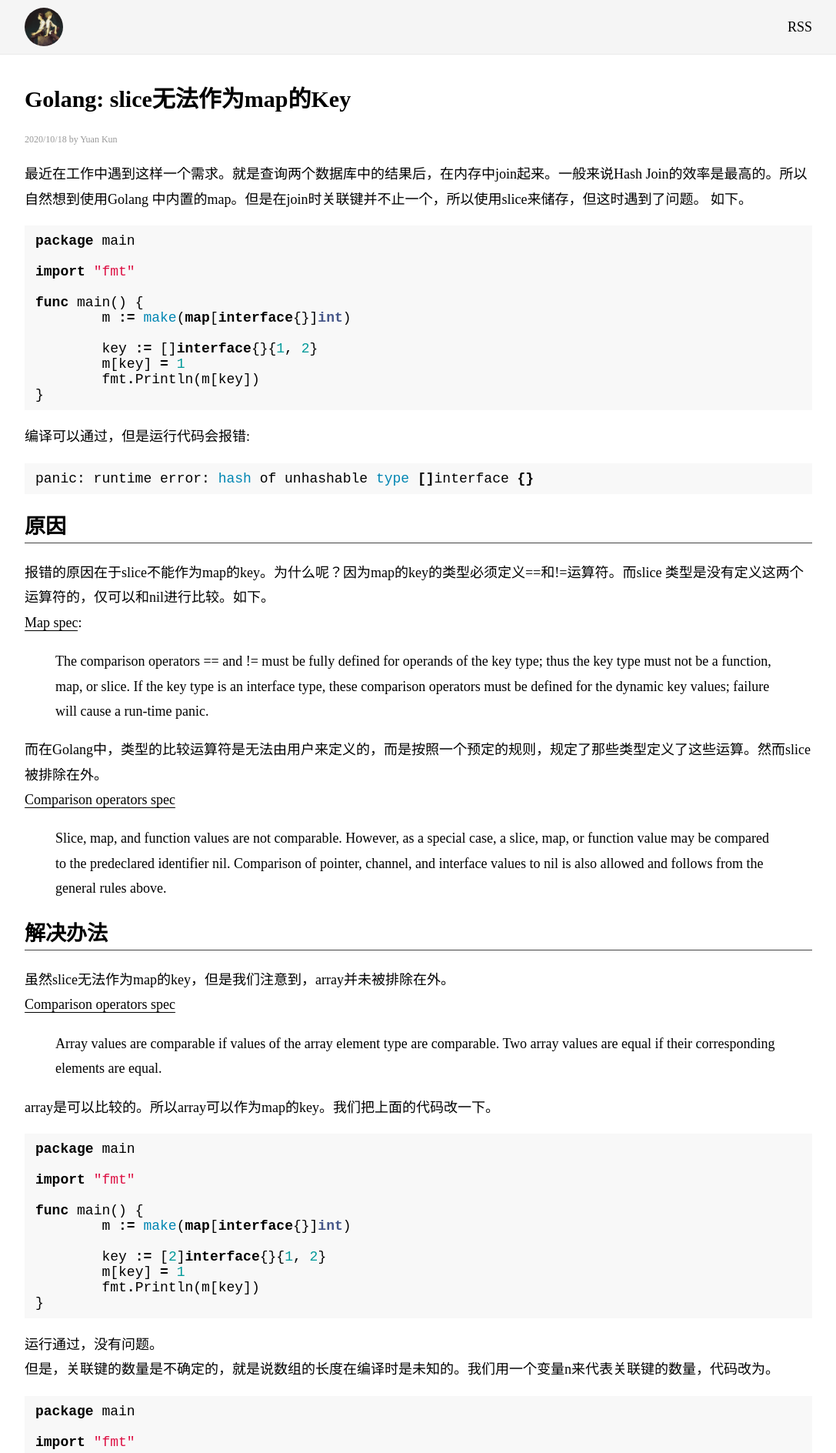
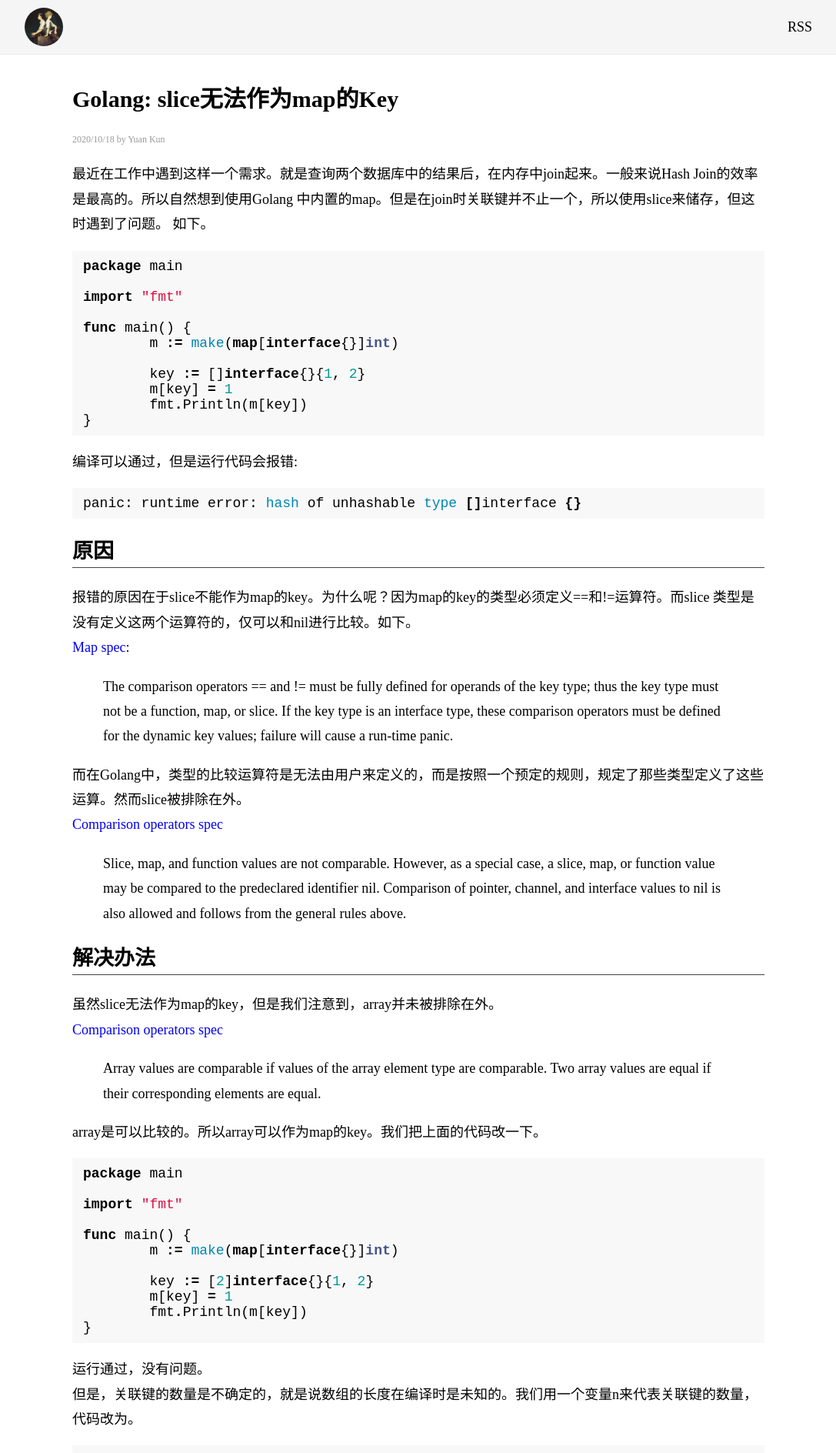
Before and after one commit to RogerYK/rogeryk.github.io, a Jekyll site: the page built from _posts/2020-10-18-go-slice-as-map-key.md, in a window 1280 px wide. Shown: the top 1888 px of the page at 77% size, without its empty margins (96-1183 px from the left). Built offline with Jekyll 4.4.1, drawn with Linux system fonts in a browser that asks for light colours; some of the changed text lies outside the part shown.

Commit message:
fix hyperlink css

```diff
--- a/css/base.scss
+++ b/css/base.scss
@@ -51,9 +51,9 @@ header {
 }
 
 
-@media screen and (min-width: 1024px) {
+@media screen and (min-width: 900px) {
   main {
-    max-width: 1024px;
+    max-width: 900px;
     margin: 0 auto;
   }
 }
@@ -78,7 +78,7 @@ header {
   }
   @media screen and (max-width: 500px) {
     .title-wrap {
-      min-width: 100%
+      min-width: 100%;
     }
   }
   .title {
@@ -86,23 +86,26 @@ header {
     font-weight: bold;
     font-size: 22px;
     text-overflow: ellipsis;
+    color: inherit;
   }
 }
 
 
 a {
   text-decoration: none;
-  border-bottom: 1px solid black;
-  color: inherit;
+
+  &:hover {
+    text-decoration: underline;
+  }
 }
 
 article {
   padding: 0 4%;
   overflow: hidden;
 
-  @media screen and (min-width: 1024px) {
+  @media screen and (min-width: 900px) {
     margin: 0 auto;
-    width: 1024px;
+    width: 900px;
   }
 
   h1, h2, h3, h4, h5, h6{
```
Also changed, not shown: _posts/2020-10-18-go-slice-as-map-key.md (+1 -1 lines), _drafts/2019-11-03-contest_160.md (renamed from _posts/algorithm/2019-11-03-contest_160.md).
